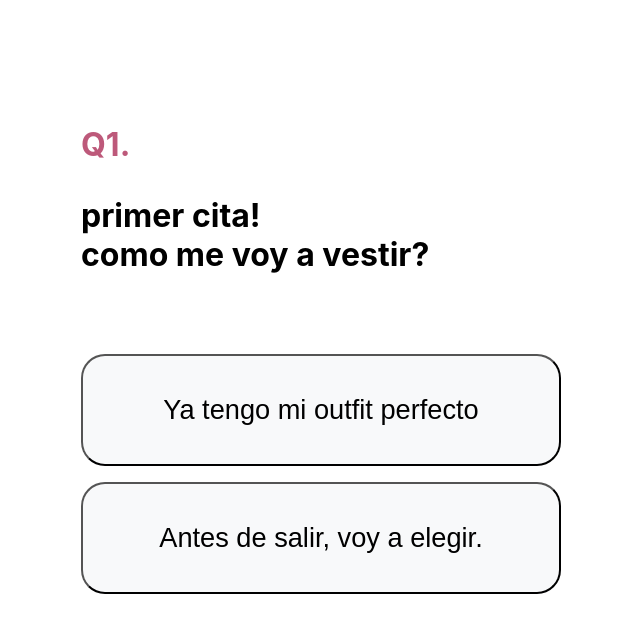
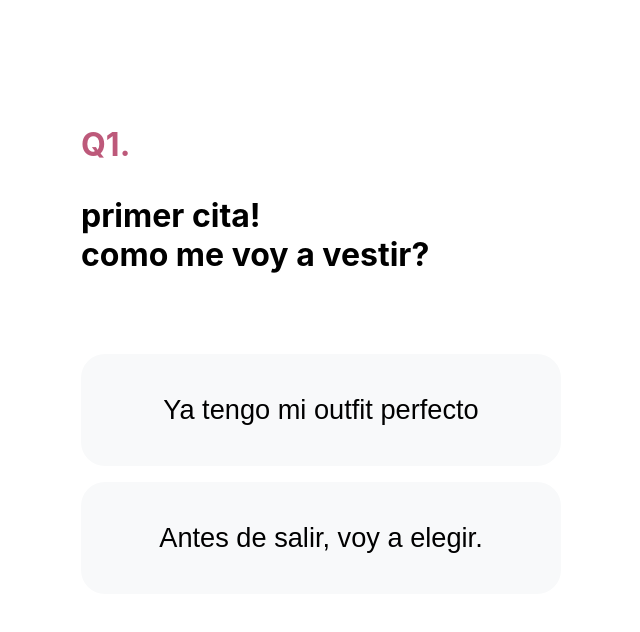
Before and after one commit to nasagong/test-platform-project, a React (Create React App) app: page /test in a window 1280 px wide. Shown: the top 632 px of the page, without its empty margins (319-959 px from the left). Built offline with nearby package versions, Linux system fonts and the light colour scheme.

Commit message:
update [23/05/07]

```diff
--- a/src/pages/Test.js
+++ b/src/pages/Test.js
@@ -1,4 +1,4 @@
-import React from "react";
+import { useState, useEffect } from "react";
 import Slider from "react-slick";
 import "slick-carousel/slick/slick.css";
 import styled from "styled-components";
@@ -18,6 +18,7 @@ const Option = styled.button`
   margin: 1rem auto 0rem auto;
   background-color: #f8f9fa;
   border-radius: 1.5rem;
+  border: none;
   display: block;
 `;
 
@@ -43,7 +44,7 @@ const BtnContainer = styled.div`
 const Body = styled.div`
   //너비 반응형으로 해야
   @media (max-width: 768px) {
-    width: 400px;
+    width: 500px;
   }
   width: 32rem;
   height: 100vh;
@@ -71,14 +72,14 @@ const questions = [
   },
   {
     id: 3,
-    text: "Q3",
+    text: "Q3.",
     question: "Estamos en el cuarto./nQue estamos haciendo?",
     options: ["Netflix", "Comiendo", "Hablando sobre un tema interesante"],
     selected: "",
   },
   {
     id: 4,
-    text: "Q4",
+    text: "Q4.",
     question: "lorem ipsum is ",
     options: ["AAAAA", "BBBBB"],
     selected: "",
@@ -87,13 +88,13 @@ const questions = [
 
 const Test = () => {
   const navigate = useNavigate();
-  const [slider, setSlider] = React.useState(null);
-  const [selectedOptions, setSelectedOptions] = React.useState({});
-  const [slideIndex, setSlideIndex] = React.useState(0);
+  const [slider, setSlider] = useState(null);
+  const [selectedOptions, setSelectedOptions] = useState({});
+  const [slideIndex, setSlideIndex] = useState(0);
 
-  React.useEffect(() => {
+  useEffect(() => {
     if (slideIndex === 0) {
-     setSlideIndex(1);
+      setSlideIndex(1);
     }
   }, [slideIndex]);
 
```
Also changed, not shown: src/pages/Home.js (+1 -1 lines).
